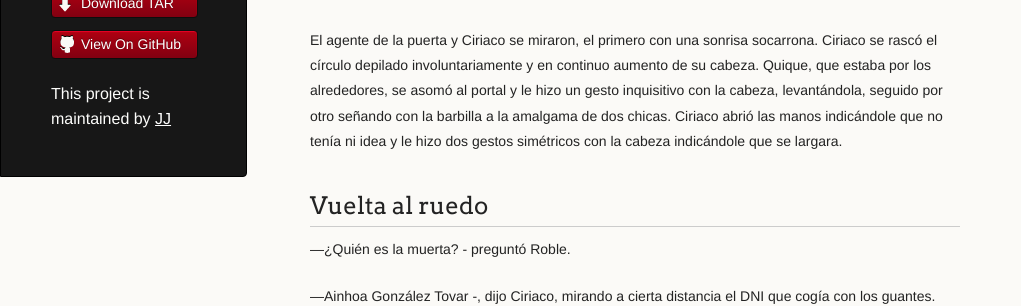
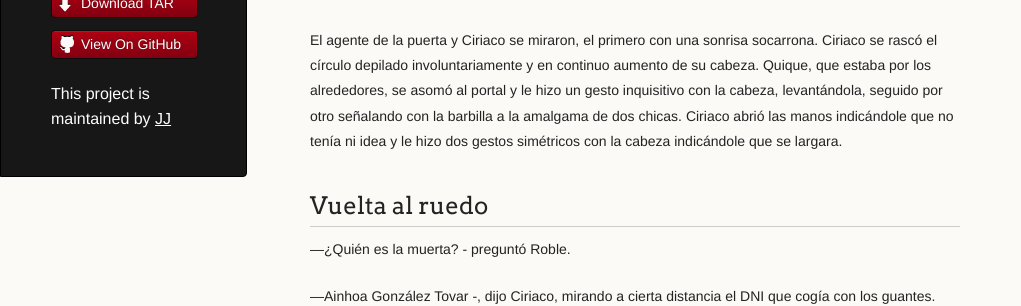
Before and after one commit to JJ/HashSlash, a Jekyll site: the page built from texto/HashSlash.md, in a window 1280 px wide and 900 px high, scrolled down 17608 px. Shown: the part 228-534 px from the top of the window, without its empty margins (0-1021 px from the left). Built offline with Jekyll 4.4.1, drawn with Linux system fonts in a browser that asks for light colours; some of the changed text lies outside the part shown.

Commit message:
Sync texto/HashSlash.md from master to gh-pages

```diff
--- a/texto/HashSlash.md
+++ b/texto/HashSlash.md
@@ -928,7 +928,7 @@ El agente de la puerta y Ciriaco se miraron, el primero con una
 sonrisa socarrona. Ciriaco se rascó el círculo depilado
 involuntariamente y en continuo aumento de su cabeza. Quique, que
 estaba por los alrededores, se asomó al portal y le hizo un gesto
-inquisitivo con la cabeza, levantándola, seguido por otro señando con
+inquisitivo con la cabeza, levantándola, seguido por otro señalando con
 la barbilla a la amalgama de dos chicas. Ciriaco abrió las manos
 indicándole que no tenía ni idea y le hizo dos gestos simétricos con
 la cabeza indicándole que se largara.
```
Also changed, not shown: other parts of texto/HashSlash.md (+2 -2 lines).
